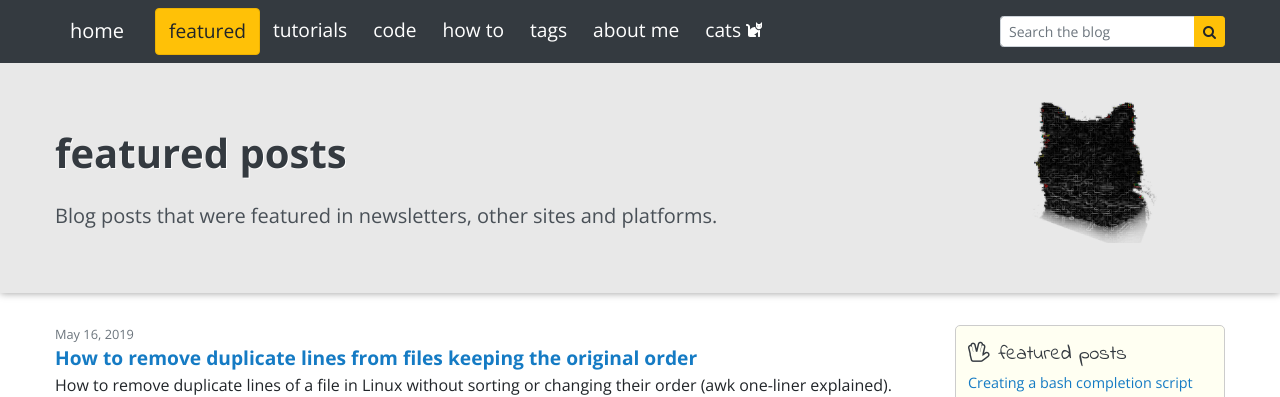
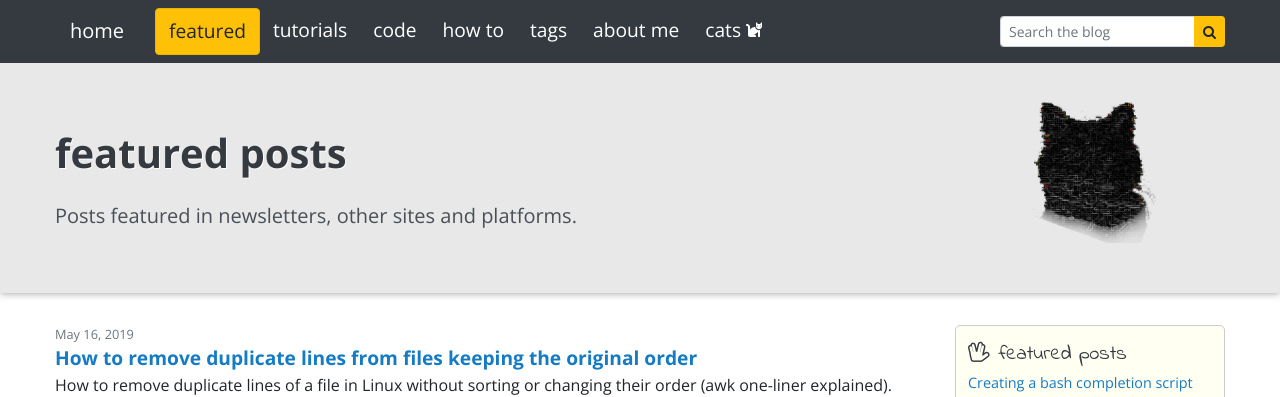
Before and after one commit to iridakos/iridakos.github.io, a Jekyll site: the page built from _pages/0010-featured.html, in a window 1280 px wide. Shown: the top 397 px of the page. Built offline with Jekyll 4.4.1, drawn with Linux system fonts in a browser that asks for light colours; nearby versions of some CDN libraries; comment, search, counter and statistics services are not loaded.

Commit message:
Change featured sub

```diff
--- a/_pages/0010-featured.html
+++ b/_pages/0010-featured.html
@@ -4,8 +4,8 @@ menu_title: featured
 title: featured posts
 permalink: /featured/
 show_in_header: true
-description: Blog posts that were featured in newsletters, other sites and platforms.
-subtitle: Blog posts that were featured in newsletters, other sites and platforms.
+description: Posts featured in newsletters, other sites and platforms.
+subtitle: Posts featured in newsletters, other sites and platforms.
 ---
 
 <div class="posts-container">
```
